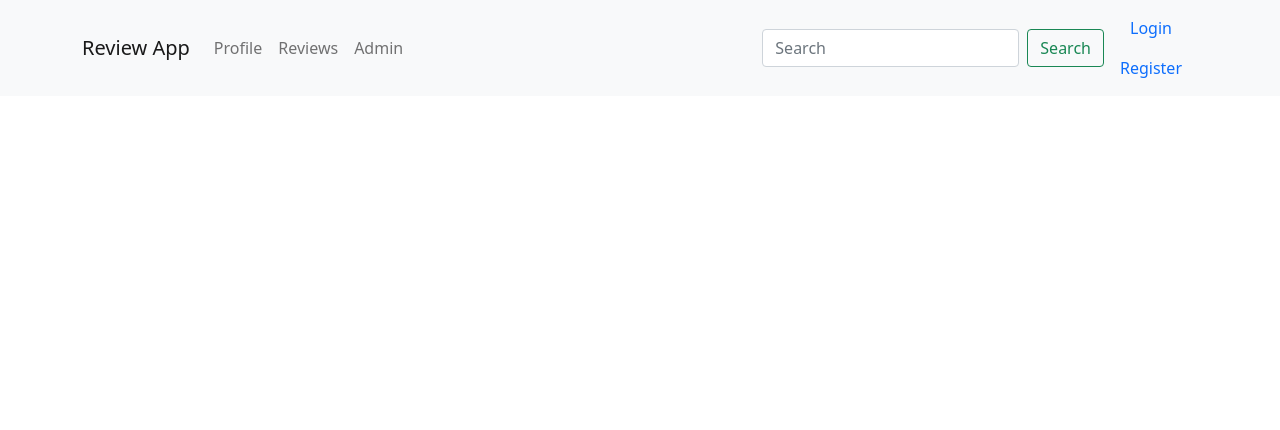
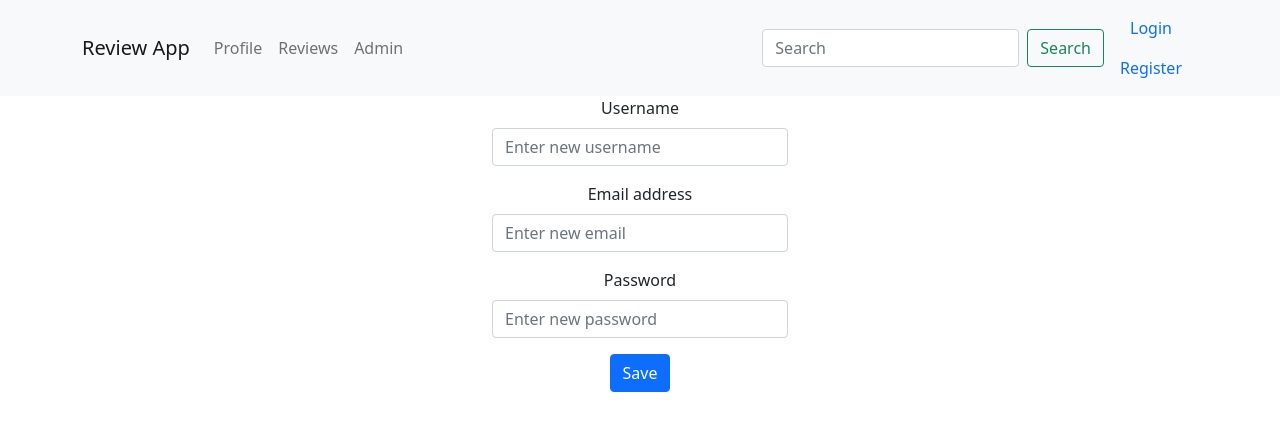
Before and after one commit to qnocks/review-app-frontend, a React (Create React App) app: page /profile/1/edit in a window 1280 px wide. Shown: the top 430 px of the page. Built offline with nearby package versions, Linux system fonts and the light colour scheme.

Commit message:
Added User edit functionality

```diff
--- a/src/App.js
+++ b/src/App.js
@@ -12,6 +12,7 @@ import Register from "./components/auth/Register";
 import AuthVerify from "./services/auth/authVerify";
 import AuthService from "./services/auth/AuthService";
 import EventBus from "./services/auth/EventBus";
+import ProfileForm from "./components/profile/ProfileForm";
 
 // npm install react-bootstrap bootstrap@5.1.3
 
@@ -116,6 +117,7 @@ class App extends React.Component {
                     <Route path="/login" exact component={Login} />
                     <Route path="/register" exact component={Register} />
                     <Route path='/profile' exact component={Profile} />
+                    <Route path='/profile/:id/edit' exact component={ProfileForm} />
                     <Route path='/reviews' exact component={ReviewList} />
                     <Route path='/reviews/:id' exact component={Review} />
                     <Route path='/users' exact component={User} />
--- a/src/components/profile/Profile.js
+++ b/src/components/profile/Profile.js
@@ -1,5 +1,5 @@
 import React from "react";
-import {Redirect} from "react-router-dom";
+import {Link, Redirect} from "react-router-dom";
 import {Card, Container} from "react-bootstrap";
 import AuthService from "../../services/auth/AuthService";
 
@@ -70,6 +70,7 @@ class Profile extends React.Component {
                                     currentUser.roles.map((role, index) => <li key={index}>{role}</li>)}
                                 </p>
                             </Card.Text>
+                            <Link to={`/profile/${currentUser.id}/edit`} variant="primary">Edit</Link>
                         </Card.Body>
                     </Card>: null
                 }
--- /dev/null
+++ b/src/components/profile/ProfileForm.js
@@ -0,0 +1,81 @@
+import React from "react";
+import {Button, Container, Form} from "react-bootstrap";
+import UserService from "../../services/UserService";
+import AuthService from "../../services/auth/AuthService";
+
+class ProfileForm extends React.Component {
+    constructor(props) {
+        super(props);
+
+        this.state = {
+            username: '',
+            email: '',
+            password: ''
+        }
+    }
+
+    updateProfile(event) {
+        event.preventDefault();
+
+        const profile = {
+            username: this.state.username,
+            email: this.state.email,
+            password: this.state.password,
+        }
+
+        console.log('profile')
+        console.log(profile)
+
+        const id = this.props.match.params.id;
+
+        UserService.update(id, profile).then(res => {
+            AuthService.login(this.state.username, this.state.password).then(() => {
+                    this.props.history.push("/profile");
+                    window.location.reload();
+                }
+            );
+        });
+
+        // AuthService.updateUser(updatedUser);
+    }
+
+    handleUsername(event) {
+        this.setState({ username: event.target.value });
+    }
+
+    handleEmail(event) {
+        this.setState({ email: event.target.value });
+    }
+
+    handlePassword(event) {
+        console.log('handlePassword is invoked');
+        this.setState({ password: event.target.value });
+        console.log(this.state.password)
+    }
+
+    render() {
+        return (
+            <Container className="w-25">
+                <Form>
+                    <Form.Group className="mb-3" controlId="formBasicEmail">
+                        <Form.Label>Username</Form.Label>
+                        <Form.Control type="username" onChange={this.handleUsername.bind(this)} placeholder="Enter new username" />
+                    </Form.Group>
+
+                    <Form.Group className="mb-3" controlId="formBasicEmail">
+                        <Form.Label>Email address</Form.Label>
+                        <Form.Control type="email" onChange={this.handleEmail.bind(this)} placeholder="Enter new email" />
+                    </Form.Group>
+
+                    <Form.Group className="mb-3" controlId="formBasicPassword">
+                        <Form.Label>Password</Form.Label>
+                        <Form.Control type="text" onChange={this.handlePassword.bind(this)} placeholder="Enter new password" />
+                    </Form.Group>
+                    <Button onClick={this.updateProfile.bind(this)} variant="primary" type="submit">Save</Button>
+                </Form>
+            </Container>
+        );
+    }
+}
+
+export default ProfileForm;
--- a/src/services/UserService.js
+++ b/src/services/UserService.js
@@ -9,16 +9,16 @@ class UserService {
         return axios.get(API, { headers: authHeader() });
     }
 
-    save(review) {
-        return axios.post(API, review, { headers: authHeader() });
+    save(user) {
+        return axios.post(API, user, { headers: authHeader() });
     }
 
     delete(id) {
         return axios.delete(API + '/' + id, { headers: authHeader() });
     }
 
-    update(id, review) {
-        return axios.put(API + '/' + id, review, { headers: authHeader() });
+    update(id, user) {
+        return axios.put(API + '/' + id, user, { headers: authHeader() });
     }
 }
 
--- a/src/services/auth/AuthService.js
+++ b/src/services/auth/AuthService.js
@@ -19,7 +19,7 @@ class AuthService {
     }
 
     logout() {
-        localStorage.removeItem("user");
+        localStorage.removeItem('user');
     }
 
     register(username, email, password) {
@@ -33,6 +33,10 @@ class AuthService {
     getCurrentUser() {
         return JSON.parse(localStorage.getItem('user'));
     }
+
+    updateUser(user) {
+        localStorage.setItem('user', JSON.stringify(user));
+    }
 }
 
 export default new AuthService();
```
